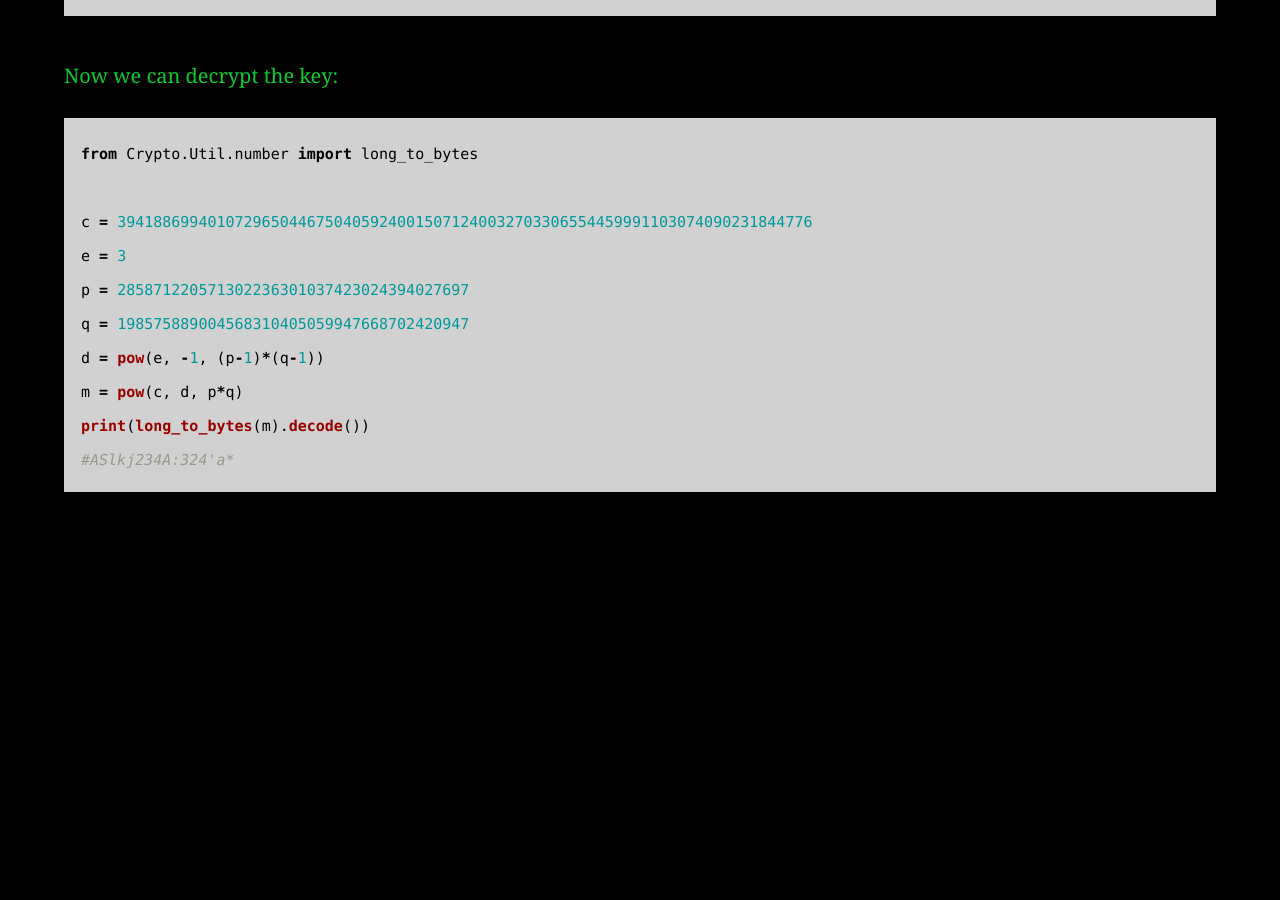
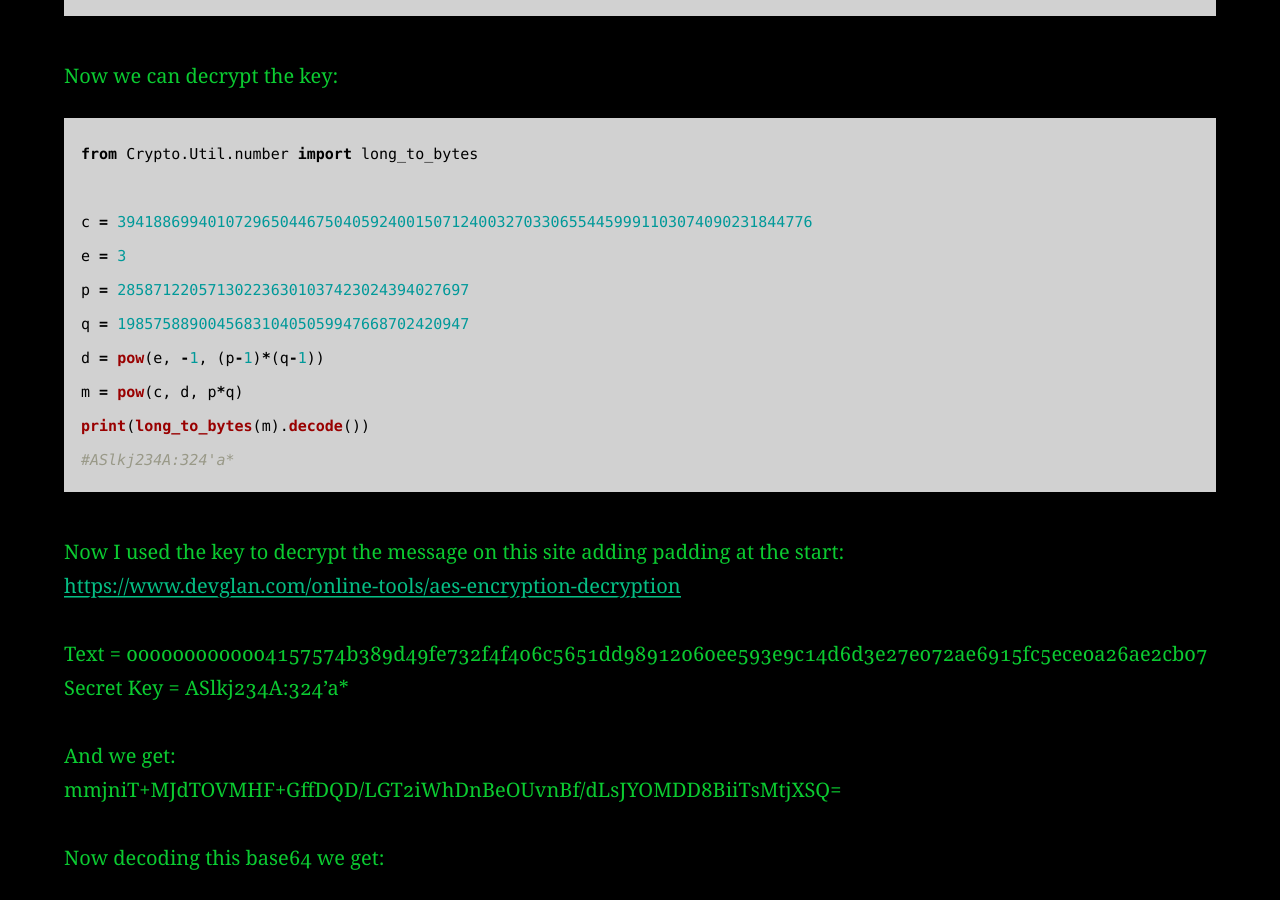
Before and after one commit to AC01010/Connor-McCartney.github.io, a Jekyll site: the page built from _posts/2012-12-18-btsCTF-2022.md, in a window 1280 px wide and 900 px high, scrolled down 1344 px. Built offline with Jekyll 4.4.1, drawn with Linux system fonts in a browser that asks for light colours; before the commit the page ends 1870 px from its top, so only the background shows below that; some of the changed text lies outside the part shown.

Commit message:
Update 2012-12-18-btsCTF-2022.md

````diff
--- a/_posts/2012-12-18-btsCTF-2022.md
+++ b/_posts/2012-12-18-btsCTF-2022.md
@@ -59,3 +58,14 @@ m = pow(c, d, p*q)
 print(long_to_bytes(m).decode())
 #ASlkj234A:324'a*
 ```
+
+Now I used the key to decrypt the message on this site adding padding at the start:<br>
+<https://www.devglan.com/online-tools/aes-encryption-decryption> <br>
+
+Text = 0000000000004157574b389d49fe732f4f406c5651dd98912060ee593e9c14d6d3e27e072ae6915fc5ece0a26ae2cb07 <br>
+Secret Key = ASlkj234A:324'a*
+
+And we get:  <br>
+mmjniT+MJdTOVMHF+GffDQD/LGT2iWhDnBeOUvnBf/dLsJYOMDD8BiiTsMtjXSQ=
+
+Now decoding this base64 we get: <br>
````
Also changed, not shown: other parts of _posts/2012-12-18-btsCTF-2022.md (+1 -2 lines).
